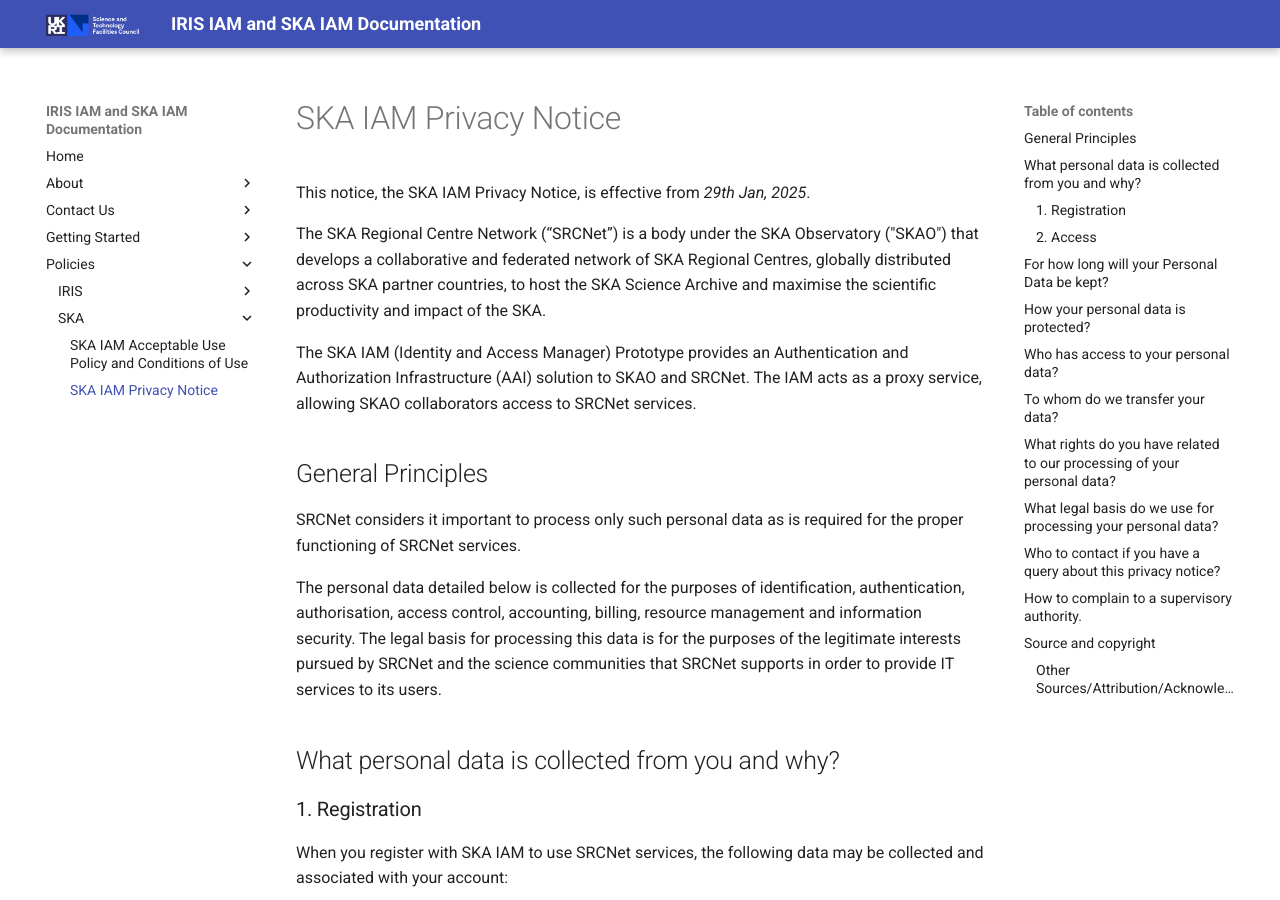
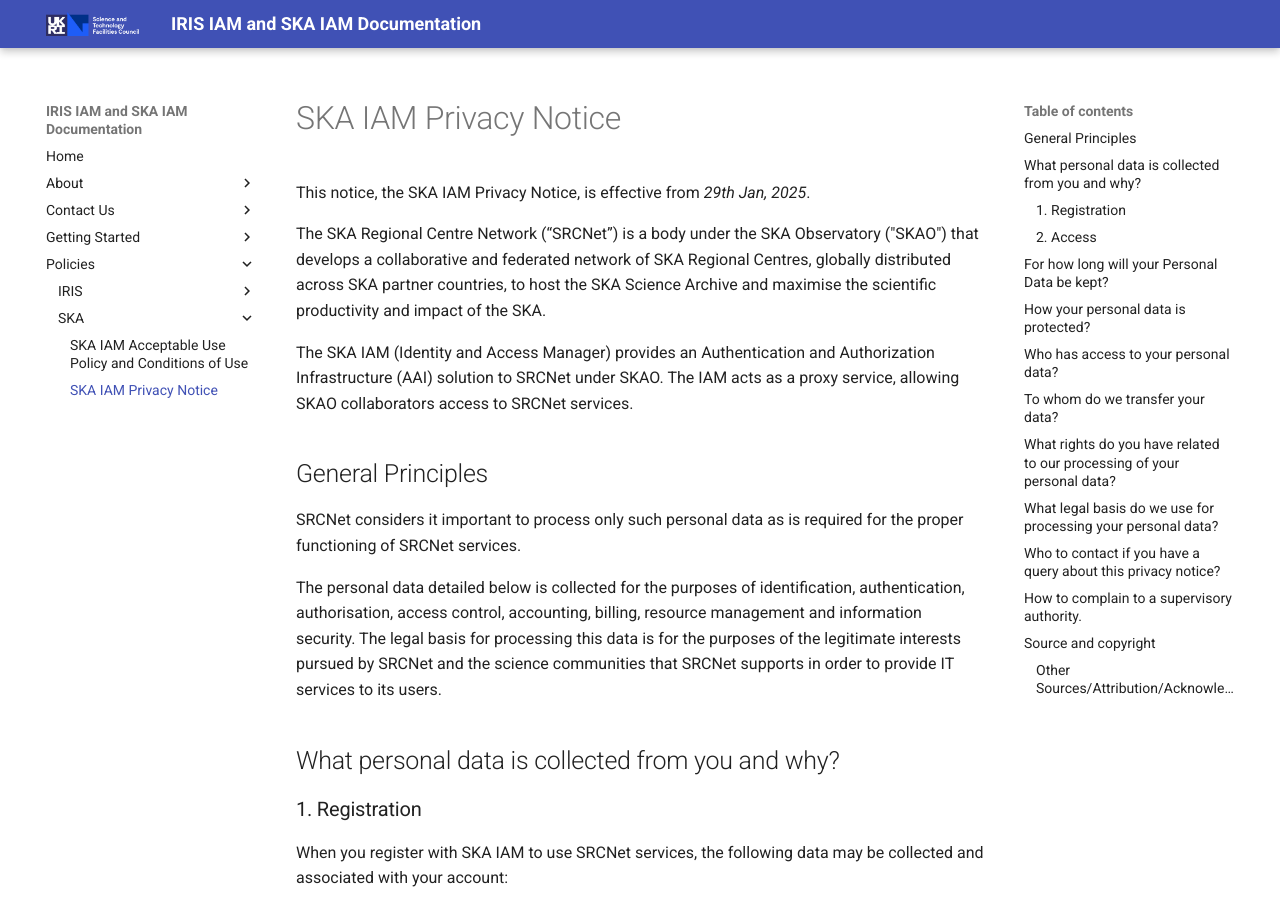
Before and after one commit to stfc/IAM-Docs, an MkDocs documentation site: the page built from docs/policies/ska-privacy.md, in a window 1280 px wide and 900 px high. Built offline with MkDocs 1.6.1 and Material for MkDocs 9.7.7, drawn with Linux system fonts in a browser that asks for light colours; some of the changed text lies outside the part shown.

Commit message:
Fixing SKAO reference to clarify relationship

```diff
--- a/docs/policies/ska-privacy.md
+++ b/docs/policies/ska-privacy.md
@@ -4,7 +4,7 @@
 
 The SKA Regional Centre Network (“SRCNet”) is a body under the SKA Observatory ("SKAO") that develops a collaborative and federated network of SKA Regional Centres, globally distributed across SKA partner countries, to host the SKA Science Archive and maximise the scientific productivity and impact of the SKA.
 
-The SKA IAM (Identity and Access Manager) Prototype provides an Authentication and Authorization Infrastructure (AAI) solution to SKAO and SRCNet. The IAM acts as a proxy service, allowing SKAO collaborators access to SRCNet services.
+The SKA IAM (Identity and Access Manager) provides an Authentication and Authorization Infrastructure (AAI) solution to SRCNet under SKAO. The IAM acts as a proxy service, allowing SKAO collaborators access to SRCNet services.
 
 ## General Principles
 
```
Also changed, not shown: other parts of docs/policies/ska-privacy.md (+1 -1 lines), docs/about/about-ska.md (+2 -2 lines), docs/about/index.md (+1 -1 lines).
